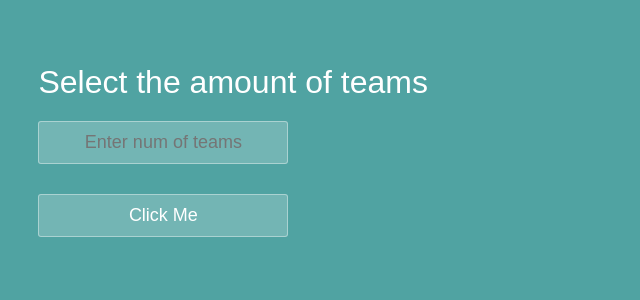
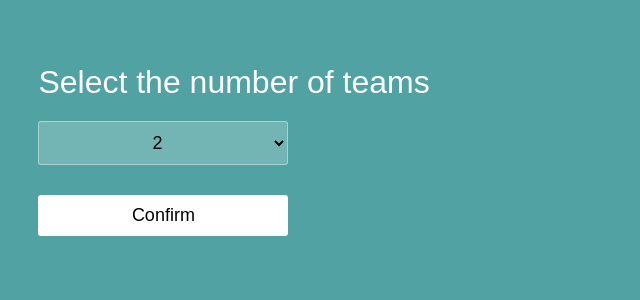
Before and after one commit to tiago-web/Tournament-trees, a React (Create React App) app: page / in a window 1280 px wide. Shown: the top 300 px of the page, without its empty margins (0-640 px from the left). Built offline with nearby package versions, Linux system fonts and the light colour scheme.

Commit message:
Add dropdown list

```diff
--- a/public/styles.css
+++ b/public/styles.css
@@ -38,17 +38,41 @@ form input {
 	display: block;
 	text-align: center;
 	font-size: 18px;
-	color: white;
 	font-weight: 300;
 }
-form input[type="button"] {
+form input[type="submit"] {
 	appearance: none;
 	outline: 0;
 	background-color: white;
 	border: 0;
 	padding: 10px 15px;
-	color: #50a3a2;
 	border-radius: 3px;
 	width: 250px;
 	font-size: 18px;
 }
+form input[type="submit"]:hover {
+	border: 1px solid rgba(252, 252, 252, 0.4);
+	background-color: rgba(252, 252, 252, 0.2);
+	appearance: none;
+	outline: 0;
+	padding: 10px 15px;
+	color: #ffffff;
+	border-radius: 3px;
+	width: 250px;
+	font-size: 18px;
+	cursor: pointer;
+}
+
+form select {
+	border: 1px solid rgba(252, 252, 252, 0.4);
+	background-color: rgba(252, 252, 252, 0.2);
+	width: 250px;
+	border-radius: 3px;
+	font-family: "Source Sans Pro", sans-serif;
+	padding: 10px 15px;
+	margin-bottom: 30px;
+	text-align: center;
+	font-size: 18px;
+	font-weight: 300;
+	cursor: pointer;
+}
--- a/src/components/App.js
+++ b/src/components/App.js
@@ -1,12 +1,25 @@
-import React from "react";
+import React, { useState } from "react";
 import Form from "./Form";
 import Header from "./Header";
 
 function App() {
+	const [app, setApp] = useState({
+		title: "Select the number of teams",
+		hasNumOfTeams: false,
+		numOfTeams: null,
+	});
+
+	function handleSubmit(e, numOfTeams) {
+		console.log(app.title);
+		setApp({ title: "Tournament keys", hasNumOfTeams: true, numOfTeams });
+
+		e.preventDefault();
+	}
+
 	return (
 		<div className="container">
-			<Header />
-			<Form />
+			<Header title={app.title} />
+			{!app.hasNumOfTeams && <Form handleSubmit={handleSubmit} />}
 		</div>
 	);
 }
--- a/src/components/Form.js
+++ b/src/components/Form.js
@@ -1,34 +1,19 @@
 import React, { useState } from "react";
-// import Input from "./Input";
 
-const Form = () => {
-	const [hasTeamsNumber, setTeamsNumber] = useState(false);
-	let [number, setNumber] = useState("");
-
-	// For now, I'm assuming the user will input a valid number
-	function handleSubmit(e) {
-		number = parseInt(number);
-
-		number > 0 && setTeamsNumber(true);
-
-		e.preventDefault();
-	}
+const Form = props => {
+	const [number, setNumber] = useState(2);
 
 	return (
 		<div>
-			{!hasTeamsNumber ? (
-				<form onSubmit={handleSubmit}>
-					<input
-						type="text"
-						onChange={e => setNumber(e.target.value)}
-						value={number}
-						placeholder="Enter num of teams"
-					/>
-					<input type="submit" value="Click Me" />
-				</form>
-			) : (
-				"false"
-			)}
+			<form onSubmit={e => props.handleSubmit(e, number)}>
+				<select onChange={e => setNumber(parseInt(e.target.value))}>
+					<option value={2}>2</option>
+					<option value={4}>4</option>
+					<option value={8}>8</option>
+				</select>
+
+				<input type="submit" value="Confirm" />
+			</form>
 		</div>
 	);
 };
--- a/src/components/Header.js
+++ b/src/components/Header.js
@@ -1,7 +1,7 @@
 import React from "react";
 
-const Header = () => {
-	return <h1>Select the amount of teams</h1>;
+const Header = props => {
+	return <h1>{props.title}</h1>;
 };
 
 export default Header;
--- /dev/null
+++ b/src/components/Keys.js
@@ -0,0 +1,5 @@
+import React from "react";
+
+export default function Keys() {
+	return <div>Keys</div>;
+}
```
Also changed, not shown: src/components/Input.js (deleted, +0 -17 lines).
